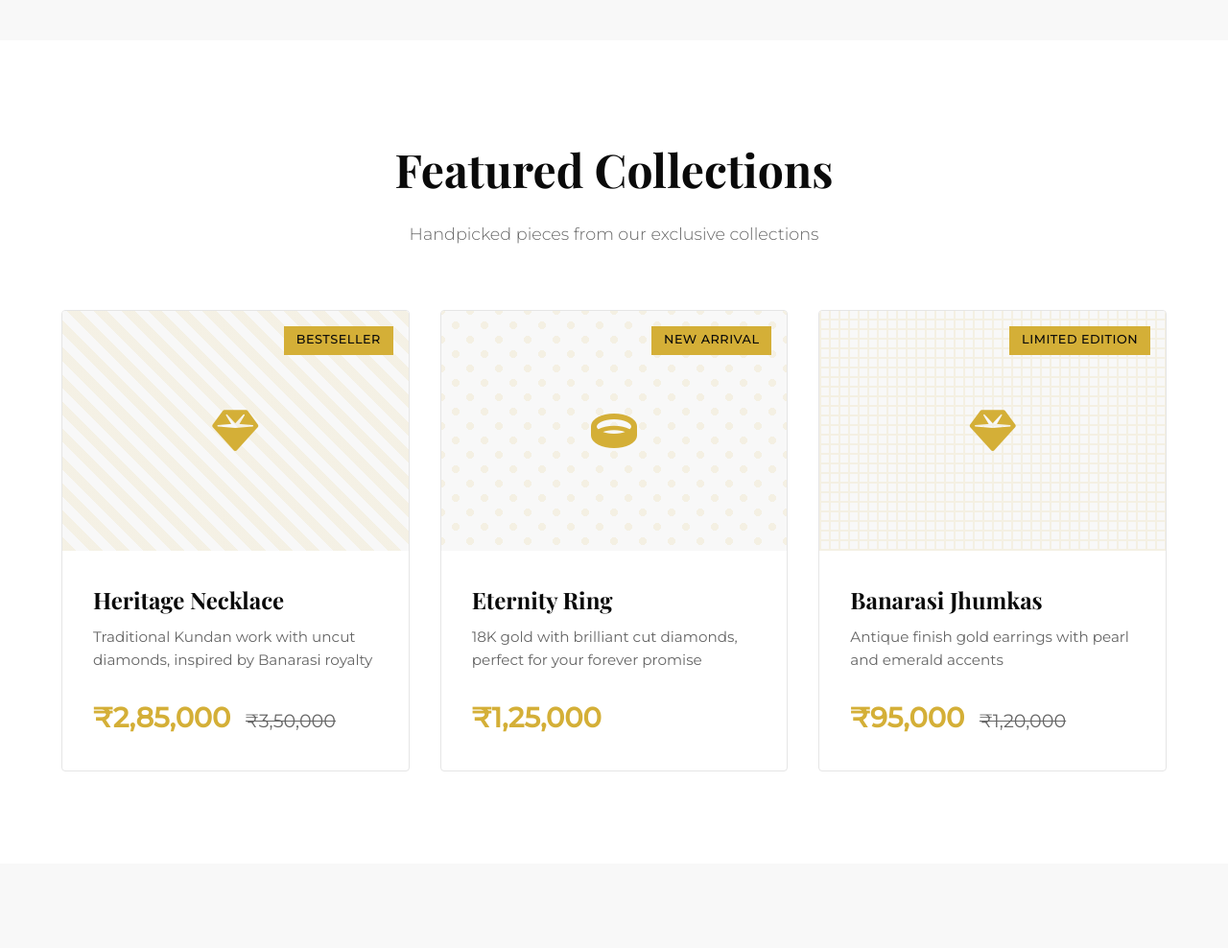
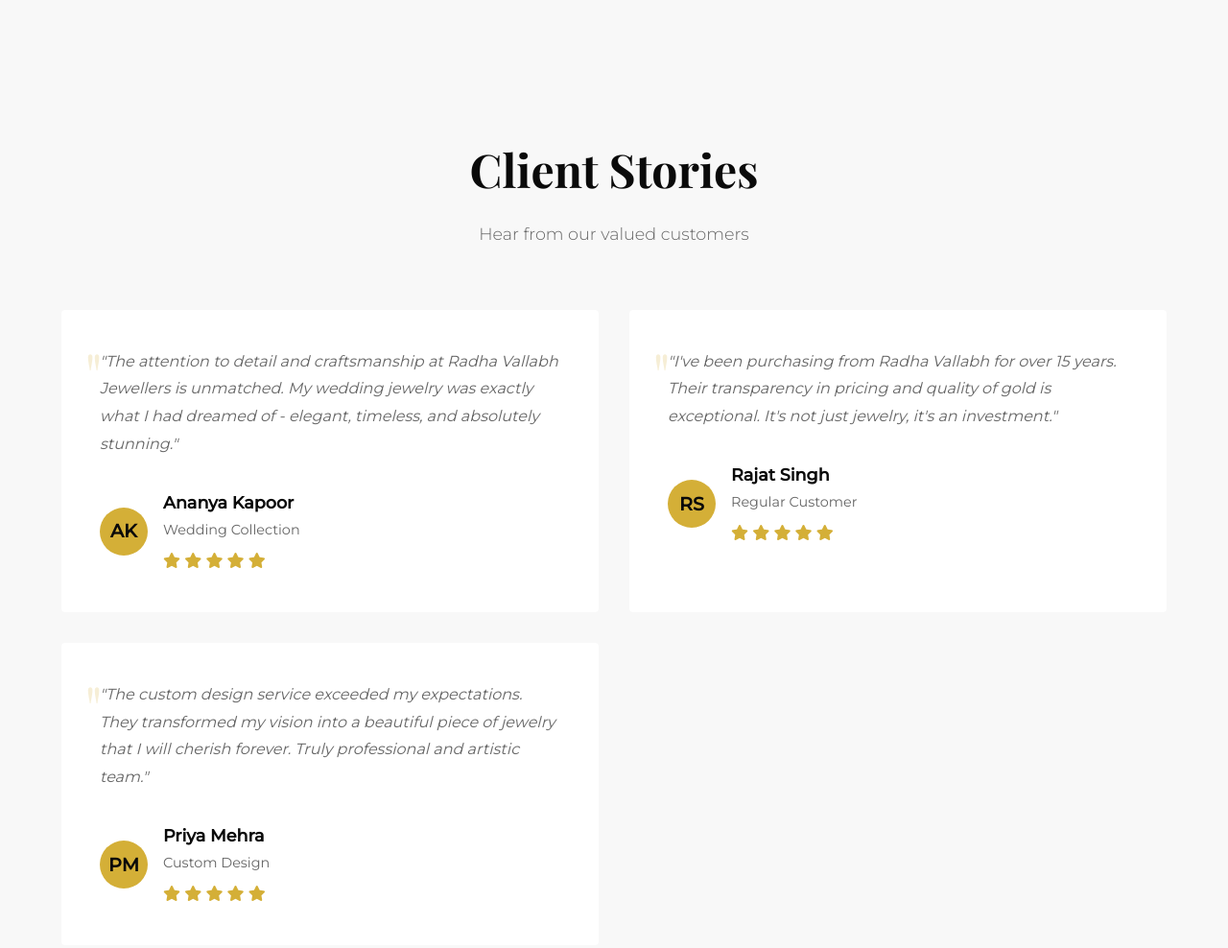
Before and after one commit to jainesh939/radha-vallabh, a plain HTML site: page index.html in a window 1280 px wide. Shown: the part 1580-2568 px from the top of the page at 96% size. Drawn offline with nearby package versions, Linux system fonts and the light colour scheme.

Commit message:
Update index.html

```diff
--- a/index.html
+++ b/index.html
@@ -724,7 +724,6 @@
             </a>
             <ul class="nav-links" id="navLinks">
                 <li><a href="#home">Home</a></li>
-                <li><a href="#offers">Offers</a></li>
                 <li><a href="#location">Location</a></li>
                 <li><a href="#testimonials">Testimonials</a></li>
             </ul>
@@ -763,10 +762,10 @@
                 </div>
             </div>
             <div class="founder-info">
-                <h3>Shri Radha Vallabh Sharma</h3>
-                <p class="founder-title">Founder & Master Craftsman</p>
+                <h3>RAGHVENDRA SINGH</h3>
+                <p class="founder-title">Director</p>
                 <p class="founder-bio">
-                    Established in 1980, Radha Vallabh Jewellers began as a small workshop in the heart of Varanasi's jewelry market. With unwavering commitment to quality and authenticity, we have grown into a trusted name for fine jewelry.
+                     Radha Vallabh Jewellers began as a small workshop in the heart of Varanasi's jewelry market. With unwavering commitment to quality and authenticity, we have grown into a trusted name for fine jewelry.
                 </p>
                 <p class="founder-bio">
                     Our founder's vision was simple yet profound - to create jewelry that not only adorns but also tells a story. Each piece in our collection reflects this philosophy, blending traditional techniques with contemporary design sensibilities.
@@ -777,59 +776,6 @@
             </div>
         </div>
     </section>
-
-    <!-- Offers Section -->
-    <section id="offers">
-        <div class="section-header">
-            <h2 class="section-title">Featured Collections</h2>
-            <p class="section-subtitle">Handpicked pieces from our exclusive collections</p>
-        </div>
-        <div class="offers-grid">
-            <div class="offer-card">
-                <div class="offer-visual">
-                    <div class="jewelry-pattern pattern-1"></div>
-                    <i class="fas fa-gem jewelry-icon"></i>
-                </div>
-                <div class="offer-badge">BESTSELLER</div>
-                <div class="offer-content">
-                    <h3>Heritage Necklace</h3>
-                    <p>Traditional Kundan work with uncut diamonds, inspired by Banarasi royalty</p>
-                    <div class="offer-price">
-                        ₹2,85,000
-                        <span class="original-price">₹3,50,000</span>
-                    </div>
-                </div>
-            </div>
-            <div class="offer-card">
-                <div class="offer-visual">
-                    <div class="jewelry-pattern pattern-2"></div>
-                    <i class="fas fa-ring jewelry-icon"></i>
-                </div>
-                <div class="offer-badge">NEW ARRIVAL</div>
-                <div class="offer-content">
-                    <h3>Eternity Ring</h3>
-                    <p>18K gold with brilliant cut diamonds, perfect for your forever promise</p>
-                    <div class="offer-price">₹1,25,000</div>
-                </div>
-            </div>
-            <div class="offer-card">
-                <div class="offer-visual">
-                    <div class="jewelry-pattern pattern-3"></div>
-                    <i class="fas fa-gem jewelry-icon"></i>
-                </div>
-                <div class="offer-badge">LIMITED EDITION</div>
-                <div class="offer-content">
-                    <h3>Banarasi Jhumkas</h3>
-                    <p>Antique finish gold earrings with pearl and emerald accents</p>
-                    <div class="offer-price">
-                        ₹95,000
-                        <span class="original-price">₹1,20,000</span>
-                    </div>
-                </div>
-            </div>
-        </div>
-    </section>
-
     <!-- Testimonials Section -->
     <section id="testimonials" class="testimonials-section">
         <div class="section-header">
@@ -962,10 +908,8 @@
                 <h3>Follow Us</h3>
                 <p>Stay updated with our latest collections</p>
                 <div class="social-links">
-                    <a href="#"><i class="fab fa-facebook-f"></i></a>
-                    <a href="#"><i class="fab fa-instagram"></i></a>
-                    <a href="#"><i class="fab fa-twitter"></i></a>
-                    <a href="#"><i class="fab fa-whatsapp"></i></a>
+                    <a href="https://www.facebook.com/radhavallabhjewellersvaranasi/"><i class="fab fa-facebook-f"></i></a>
+                    <a href="https://www.instagram.com/radha_vallabh_jewellers/"><i class="fab fa-instagram"></i></a>
                 </div>
             </div>
         </div>
```
